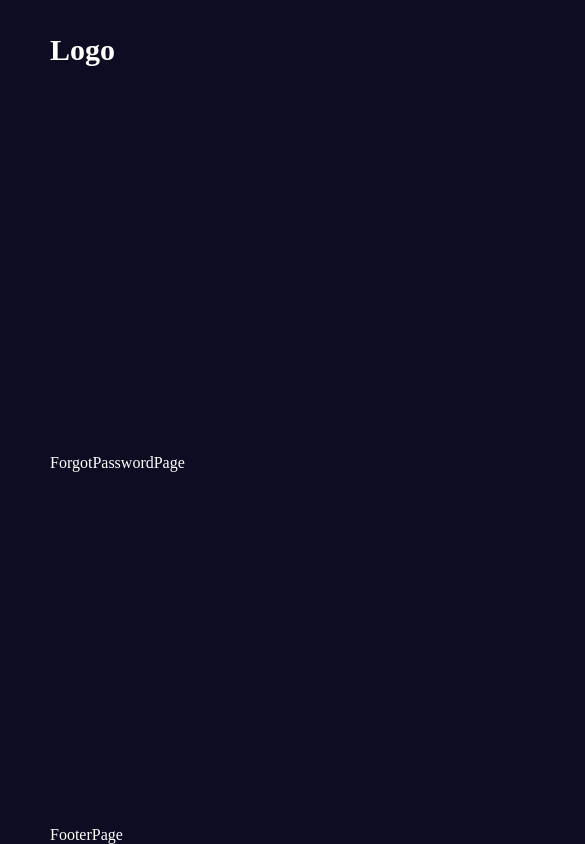
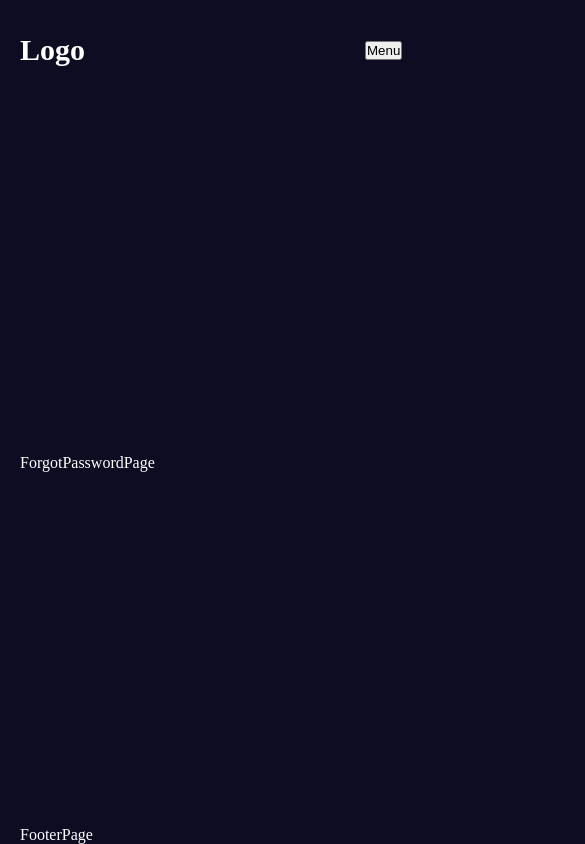
Before and after one commit to sinasaeedifar/NextJS14-Blog, a Next.js app: page /forgot-password in a window 390 px wide. Shown: the top 844 px of the page, 585 px wide, since content can reach past the window. Built offline with nearby package versions, Linux system fonts and the light colour scheme.

Commit message:
adding media queries for responsive state

```diff
--- a/src/app/globals.css
+++ b/src/app/globals.css
@@ -1,33 +1,78 @@
-@tailwind base;
-@tailwind components;
-@tailwind utilities;
-
 :root {
-  --foreground-rgb: 0, 0, 0;
-  --background-start-rgb: 214, 219, 220;
-  --background-end-rgb: 255, 255, 255;
-}
-
-@media (prefers-color-scheme: dark) {
-  :root {
-    --foreground-rgb: 255, 255, 255;
-    --background-start-rgb: 0, 0, 0;
-    --background-end-rgb: 0, 0, 0;
-  }
+    --bg: #0d0c22;
+    --bgSoft: #2d2b42;
+    --text: white;
+    --textSoft: #e5e5e5;
+    --btn: #3673fd
 }
 
 body {
-  color: rgb(var(--foreground-rgb));
-  background: linear-gradient(
-      to bottom,
-      transparent,
-      rgb(var(--background-end-rgb))
-    )
-    rgb(var(--background-start-rgb));
+    background-color: var(--bg);
+    color: var(--text);
 }
 
-@layer utilities {
-  .text-balance {
-    text-wrap: balance;
-  }
+a {
+    text-decoration: none;
+    color: inherit;
 }
+
+* {
+    margin: 0;
+    padding: 0;
+    box-sizing: border-box
+}
+
+.container {
+    width: 1536px;
+    margin: auto;
+    padding-left: 50px;
+    padding-right: 50px;
+    min-height: 100vh;
+    display: flex;
+    flex-direction: column;
+    justify-content: space-between;
+}
+
+@media (max-width: 1536px) {
+
+    .container {
+        width: 1366px;
+    }
+}
+
+@media (max-width: 1366px) {
+
+    .container {
+        width: 1280px;
+    }
+}
+
+@media (max-width: 1280px) {
+
+    .container {
+        width: 1024px;
+        padding-left: 20px;
+        padding-right: 20px;
+    }
+}
+
+@media (max-width: 1024px) {
+
+    .container {
+        width: 768px;
+    }
+}
+
+@media (max-width: 768px) {
+
+    .container {
+        width: 640px;
+    }
+}
+
+@media (max-width: 640px) {
+
+    .container {
+        width: 475px;
+    }
+}
--- a/src/app/layout.js
+++ b/src/app/layout.js
@@ -1,6 +1,6 @@
 import Footer from "@/components/footer/Footer"
 import Navbar from "@/components/navbar/Navbar"
-import "./global.css"
+import "./globals.css"
 export const metadata = {
   title: 'Next.js',
   description: 'Generated by Next.js',
--- a/src/components/navbar/links/Links.jsx
+++ b/src/components/navbar/links/Links.jsx
@@ -36,10 +36,10 @@ const Links = () => {
                     <NavLink item={{title: "Login", path: "/login"}}/>
                 )}
             </div>
-            <button onClick={() => setOpen((prev) => !prev)}>Menu</button>
+            <button className={styles.menuButton} onClick={() => setOpen((prev) => !prev)}>Menu</button>
             {open && (<div className={styles.mobileLinks}>
                 {links.map((link) => {
-                    return <NavLink item={link} key={link.title} />
+                    return <NavLink item={link} key={link.title}/>
                 })}
             </div>)}
         </div>
--- a/src/components/navbar/links/links.module.css
+++ b/src/components/navbar/links/links.module.css
@@ -4,15 +4,49 @@
     gap: 10px;
     align-items: center;
 }
+
 .logout {
-    padding : 10px;
+    padding: 10px;
     cursor: pointer;
     font-weight: bold;
 }
+
 .container {
     min-width: 100px;
-    padding:10px;
+    padding: 10px;
     border-radius: 20px;
     font-weight: 500;
     text-align: center;
 }
+
+.menuButton,
+.mobileLinks {
+    display: none;
+
+}
+
+@media (max-width: 768px) {
+    .menuButton{
+        display: block;
+        cursor: pointer;
+
+    }
+    .links {
+        display: none;
+    }
+
+    .mobileLinks {
+        position: absolute;
+        top: 100px;
+        right: 0;
+        width: 50%;
+        height: calc(100vh-100px);
+        /*background-color: var(--bg);*/
+        background-color: rebeccapurple;
+        display: flex;
+        flex-direction: column;
+        align-items: center;
+        justify-content: center;
+        gap: 10px;
+    }
+}
```
Also changed, not shown: src/app/global.css (line endings or trailing spaces).
